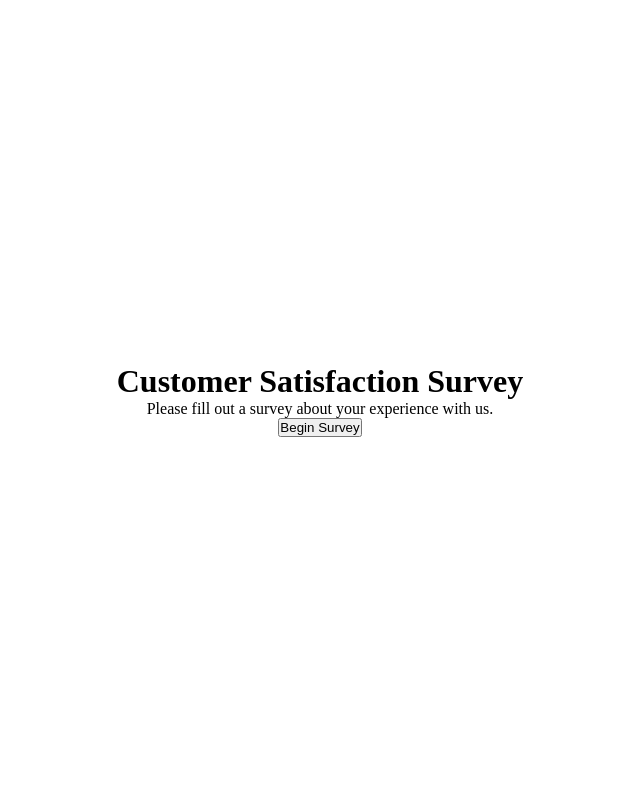
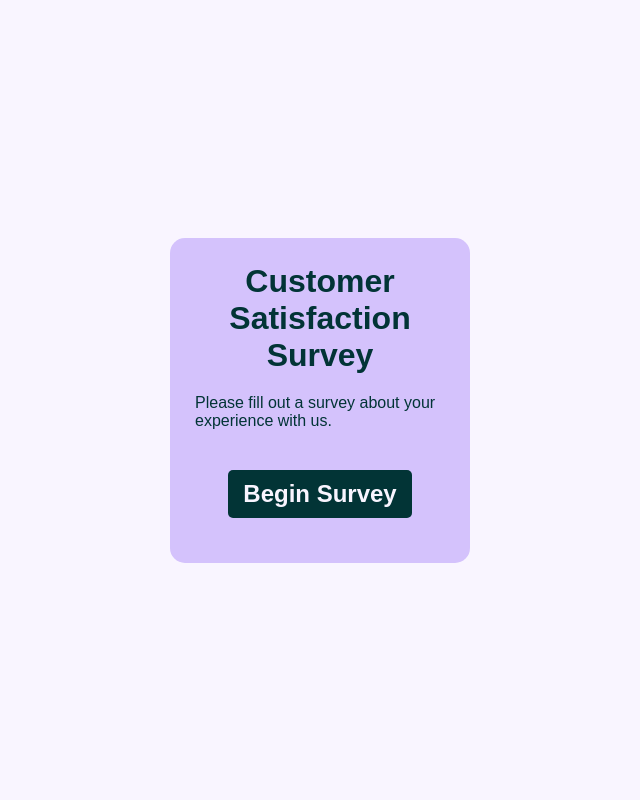
Before and after one commit to rnbrietzke10/flask-survey-app-sb, a Flask app: page / in a window 1280 px wide. Shown: the whole page, without its empty margins (320-960 px from the left). Run offline with Flask 2, Linux system fonts and the light colour scheme.

Commit message:
correct code to protect routes from user going to a question other than the next one and from trying to access a question that would be at a number past the last question in the survey

```diff
--- a/app.py
+++ b/app.py
@@ -1,4 +1,5 @@
-from flask import Flask, render_template, request, redirect
+import re
+from flask import Flask, render_template, request, redirect, flash
 from flask_debugtoolbar import DebugToolbarExtension
 
 from surveys import *
@@ -14,24 +15,40 @@ responses = []
 def home_page():
     title = satisfaction_survey.title
     instruction = satisfaction_survey.instructions
-    return render_template('home.html', title = title, instruction = instruction )
+    quest_id = len(responses)
+
+    if len(satisfaction_survey.questions) == len(responses):
+        return redirect('/thank_you')
+    else:
+        return render_template('home.html', title = title, instruction = instruction,  quest_id = quest_id)
 
 @app.route('/questions/<question_id>')
 def question_page(question_id):
-    quest_id = int(question_id)
-    curr_question = list(satisfaction_survey.questions)[quest_id].question
-    answer_choices = list(satisfaction_survey.questions)[quest_id].choices
+    question_list = satisfaction_survey.questions
+    quest_id = len(responses)
+    if len(responses) == len(question_list):
+        return redirect('/thank_you')
+    else:
+        curr_question = question_list[quest_id].question
+        answer_choices = question_list[quest_id].choices
+        return render_template('question.html', curr_question = curr_question, quest_id = quest_id, answer_choices = answer_choices)
 
-    return render_template('question.html', curr_question = curr_question, quest_id = quest_id, answer_choices = answer_choices)
 
 @app.route('/answer', methods=["POST"])
 def answer_route():
+    if len(responses) == len(list(satisfaction_survey.questions)):
+        return redirect('/thank_you')
+    if(bool(list(request.form))):
+        list_split_key = list(request.form.keys())[0].split('-')
+        quest_id = int(list_split_key[1])
+    elif not bool(list(request.form)) or len(responses) != quest_id:
+        flash("Please select an answer.", 'error')
+        return redirect(f'/questions/{len(responses)}')
+
     list_split_key = list(request.form.keys())[0].split('-')
     responses.append(list_split_key[0])
-    quest_id = int(list_split_key[1]) + 1
-    if quest_id == 5:
-        return redirect('/thank_you')
-    return redirect(f'/questions/{int(quest_id)}')
+    quest_id = len(responses)
+    return redirect(f'/questions/{quest_id}')
 
 
 @app.route('/thank_you')
--- a/static/app.css
+++ b/static/app.css
@@ -3,11 +3,56 @@
   padding: 0;
   box-sizing: border-box;
 }
-.container {
+body {
   width: 100%;
   height: 100vh;
   display: flex;
   flex-direction: column;
   align-items: center;
   justify-content: center;
+  background-color: #f9f5ff;
+  color: #023436;
+  font-family: Arial, Helvetica, sans-serif;
 }
+
+.container {
+  min-height: 200px;
+  padding: 25px;
+  width: 300px;
+  display: flex;
+  flex-direction: column;
+  align-items: center;
+  justify-content: center;
+  background-color: #d4c2fc;
+  border-radius: 15px;
+}
+h1 {
+  text-align: center;
+}
+h1,
+form,
+p {
+  margin-bottom: 20px;
+}
+
+.btn {
+  margin-top: 20px;
+  padding: 10px 15px;
+  border-radius: 5px;
+  border: none;
+  font-size: 1.5rem;
+  font-weight: bold;
+  cursor: pointer;
+  background-color: #023436;
+  color: #f9f5ff;
+}
+
+.error {
+  padding: 15px;
+  background-color: #023436;
+  color: #f9f5ff;
+  border-radius: 10px;
+  letter-spacing: 2px;
+  font-weight: bold;
+  text-align: center;
+}
--- a/templates/home.html
+++ b/templates/home.html
@@ -1,7 +1,7 @@
 {%extends 'base.html'%} {% block title %}Home{% endblock %} {% block content %}
 <h1>{{title}}</h1>
 <p>{{instruction}}</p>
-<form action="/questions/0">
-  <button>Begin Survey</button>
+<form action="/questions/{{quest_id}}">
+  <button class="btn">Begin Survey</button>
 </form>
 {% endblock %}
--- a/templates/thank_you.html
+++ b/templates/thank_you.html
@@ -0,0 +1,5 @@
+{%extends 'base.html'%} {% block title %}Thank You!{% endblock %} {% block
+content %}
+<h1 class="thank-you">Thank You!</h1>
+
+{% endblock %}
```
Also changed, not shown: templates/question.html (+9 -2 lines).
